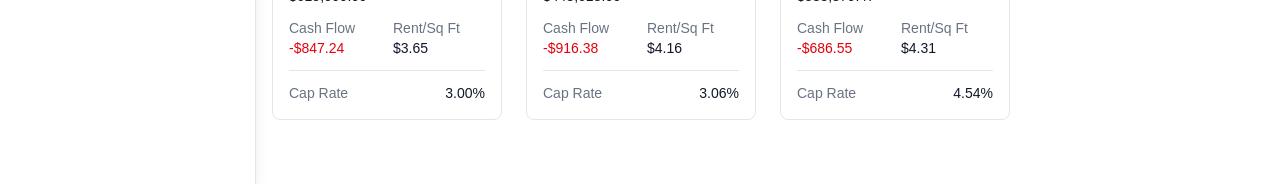
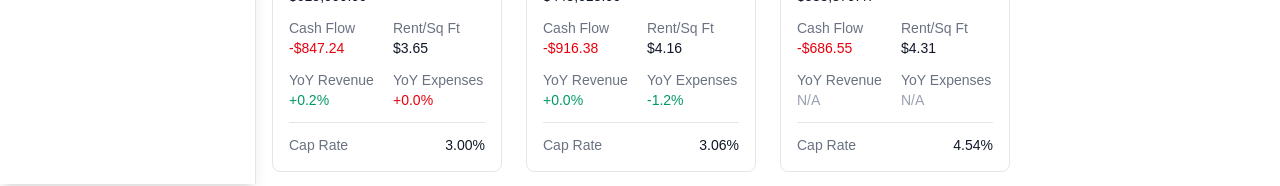
Before and after one commit to 88scooper/PropLytics-app, a Next.js app: page /my-properties in a window 1280 px wide. Shown: the part 616-802 px from the top of the page. Built offline with nearby package versions, Linux system fonts and the light colour scheme; no server answers; the database is empty.

Commit message:
Add YoY Revenue and YoY Expenses calculations to property cards

```diff
--- a/src/app/my-properties/page.jsx
+++ b/src/app/my-properties/page.jsx
@@ -7,6 +7,28 @@ import { RequireAuth } from "@/context/AuthContext";
 import Button from "@/components/Button";
 import { useProperties, usePropertyContext } from "@/context/PropertyContext";
 import { formatCurrency, formatPercentage } from "@/utils/formatting";
+
+// Historical data map for YoY calculations
+const historicalDataMap = {
+  'richmond-st-e-403': [
+    { year: '2023', income: 40200, expenses: 23493.77 },
+    { year: '2024', income: 41323.03, expenses: 17399.9 },
+    { year: '2025', income: 41400, expenses: 17400 }
+  ],
+  'tretti-way-317': [
+    { year: '2024', income: 36000, expenses: 2567.21 },
+    { year: '2025', income: 36000, expenses: 2537.5 }
+  ],
+  'wilson-ave-415': [
+    { year: '2025', income: 28800, expenses: 10237.2 }
+  ]
+};
+
+// Calculate YoY change percentage
+function calculateYoYChange(currentValue, previousValue) {
+  if (!previousValue || previousValue === 0) return null;
+  return ((currentValue - previousValue) / previousValue) * 100;
+}
 
 export default function MyPropertiesPage() {
   const { calculationsComplete } = usePropertyContext();
@@ -80,6 +102,22 @@ function PropertyCard({ property }) {
   const squareFeet = property.size || property.squareFootage || 0;
   const rentPerSqFt = squareFeet > 0 ? property.rent.monthlyRent / squareFeet : 0;
 
+  // Calculate YoY changes
+  const historicalData = historicalDataMap[property.id] || [];
+  const currentYear = new Date().getFullYear().toString();
+  const lastYear = (new Date().getFullYear() - 1).toString();
+
+  const currentYearData = historicalData.find(d => d.year === currentYear);
+  const lastYearData = historicalData.find(d => d.year === lastYear);
+
+  const yoyRevenueChange = currentYearData && lastYearData
+    ? calculateYoYChange(currentYearData.income, lastYearData.income)
+    : null;
+
+  const yoyExpenseChange = currentYearData && lastYearData
+    ? calculateYoYChange(currentYearData.expenses, lastYearData.expenses)
+    : null;
+
   return (
     <Link
       href={`/my-properties/${property.id}`}
@@ -142,6 +180,30 @@ function PropertyCard({ property }) {
               {formatCurrency(rentPerSqFt)}
             </div>
           </div>
+          <div>
+            <div className="text-gray-500 dark:text-gray-400">YoY Revenue</div>
+            <div className={`font-medium ${
+              yoyRevenueChange === null
+                ? 'text-gray-400'
+                : yoyRevenueChange >= 0
+                  ? 'text-emerald-600 dark:text-emerald-400'
+                  : 'text-red-600 dark:text-red-400'
+            }`}>
+              {yoyRevenueChange !== null ? `${yoyRevenueChange >= 0 ? '+' : ''}${yoyRevenueChange.toFixed(1)}%` : 'N/A'}
+            </div>
+          </div>
+          <div>
+            <div className="text-gray-500 dark:text-gray-400">YoY Expenses</div>
+            <div className={`font-medium ${
+              yoyExpenseChange === null
+                ? 'text-gray-400'
+                : yoyExpenseChange >= 0
+                  ? 'text-red-600 dark:text-red-400'
+                  : 'text-emerald-600 dark:text-emerald-400'
+            }`}>
+              {yoyExpenseChange !== null ? `${yoyExpenseChange >= 0 ? '+' : ''}${yoyExpenseChange.toFixed(1)}%` : 'N/A'}
+            </div>
+          </div>
         </div>
 
         <div className="mt-3 pt-3 border-t border-black/10 dark:border-white/10">
```
